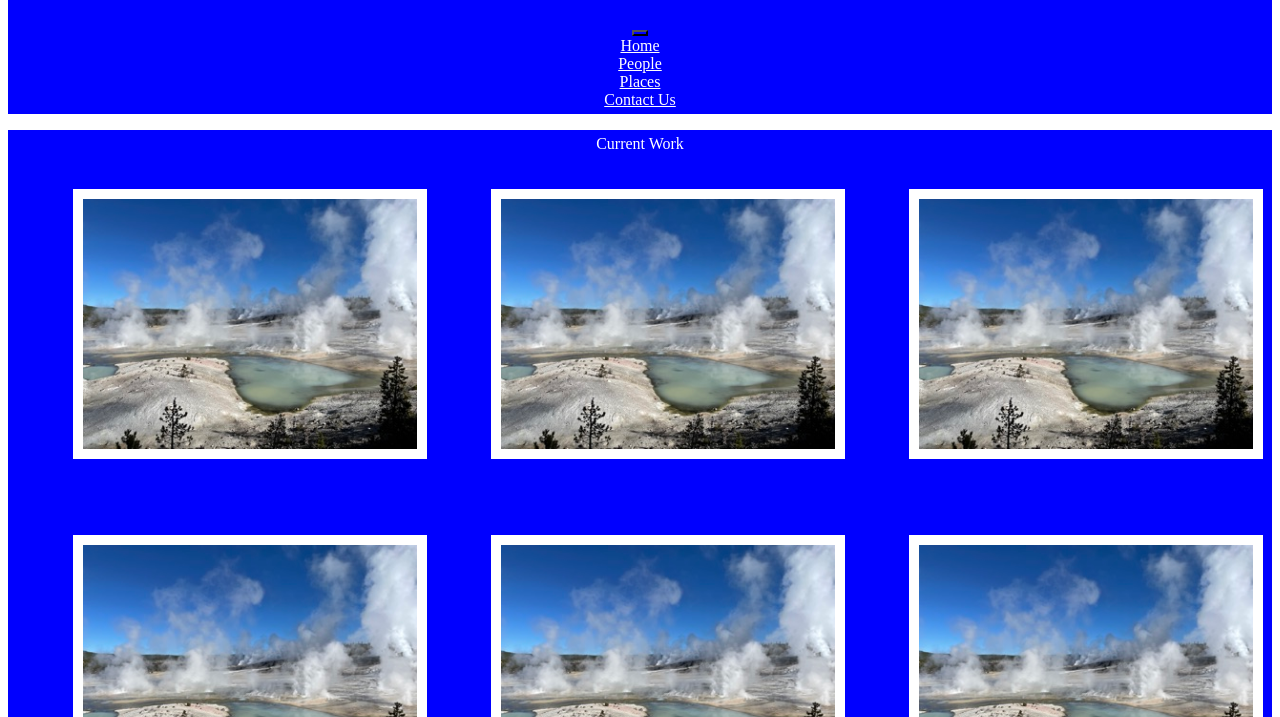
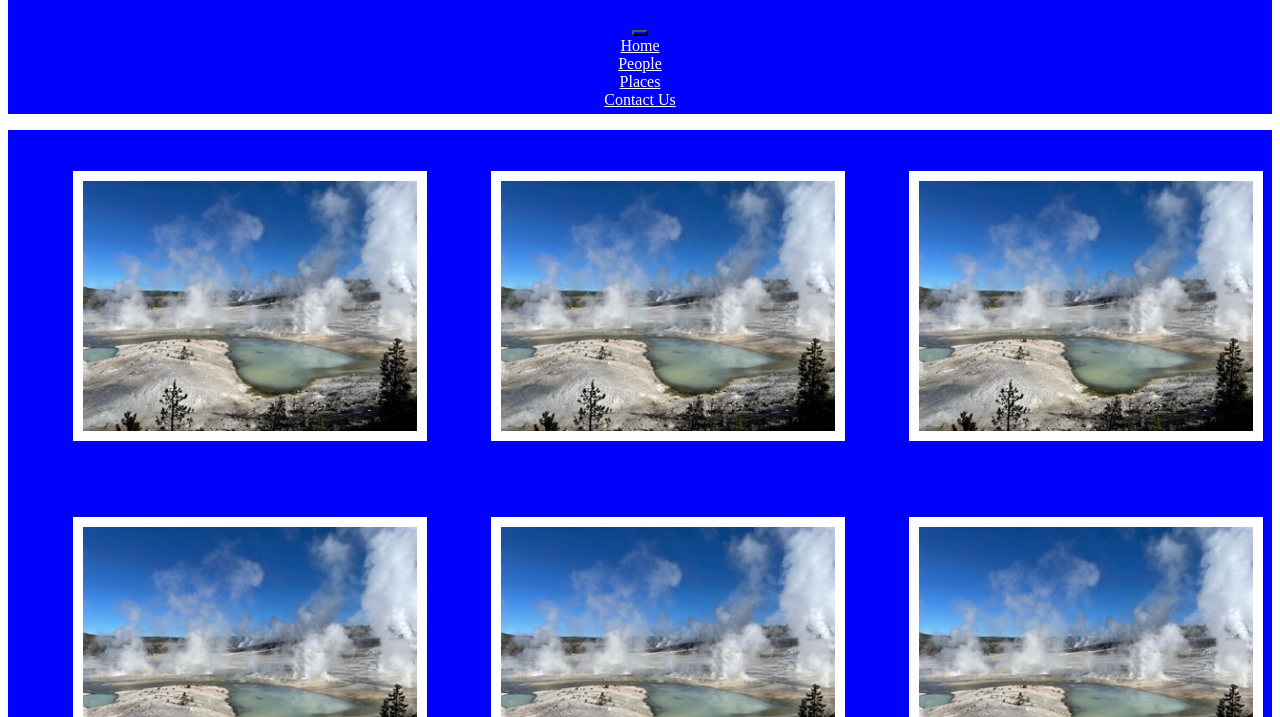
Before and after one commit to CodyCraner/WDD131, a plain HTML site: page coolpics/index.html in a window 1280 px wide. Shown: the part 83-800 px from the top of the page. Drawn offline with Linux system fonts and the light colour scheme.

Commit message:
updated further html corrections

```diff
--- a/coolpics/index.html
+++ b/coolpics/index.html
@@ -22,7 +22,7 @@
         </nav>
     </header>
     <main>
-        Current Work
+
         <div class="gallery">
             <figure>
                 <img src="norris-sm.jpg" alt="picture1">
```
